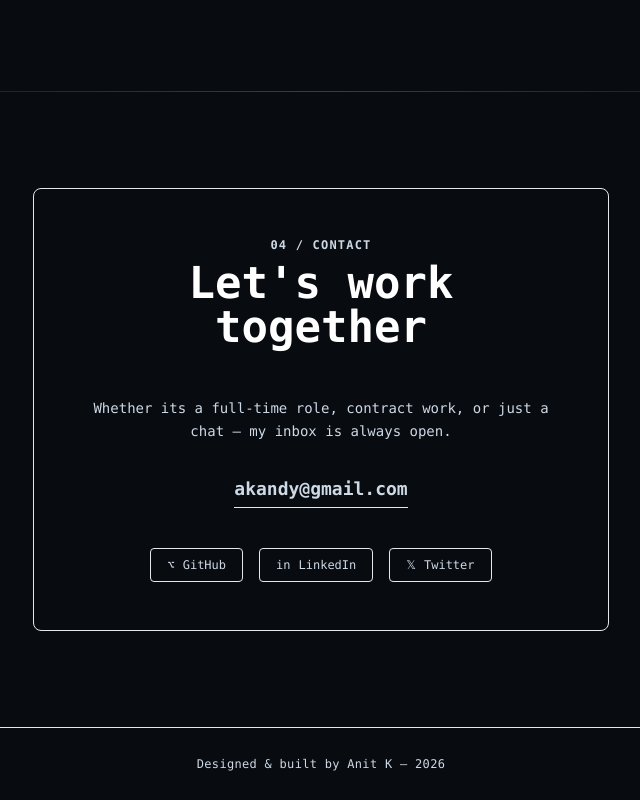
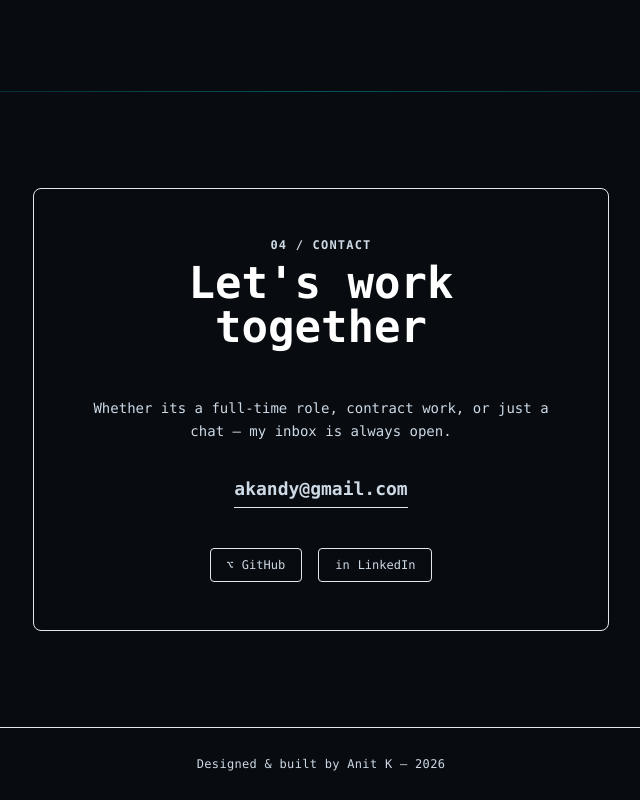
Before and after one commit to kand5950/anit-dev, a Next.js app: page / in a window 1280 px wide. Shown: the part 2775-3575 px from the top of the page, without its empty margins (319-959 px from the left). Built offline with nearby package versions, Linux system fonts and the light colour scheme.

Commit message:
linkedin

```diff
--- a/src/data/portfolio.ts
+++ b/src/data/portfolio.ts
@@ -147,6 +147,5 @@ export const skillCategories: SkillCategory[] = [
 
 export const socialLinks: SocialLink[] = [
   { label: "GitHub",   icon: "⌥", url: "https://github.com/kand5950" },
-  { label: "LinkedIn", icon: "in", url: "#" },
-  { label: "Twitter",  icon: "𝕏",  url: "#" },
+  { label: "LinkedIn", icon: "in", url: "www.linkedin.com/in/akandy" },
 ];
```
